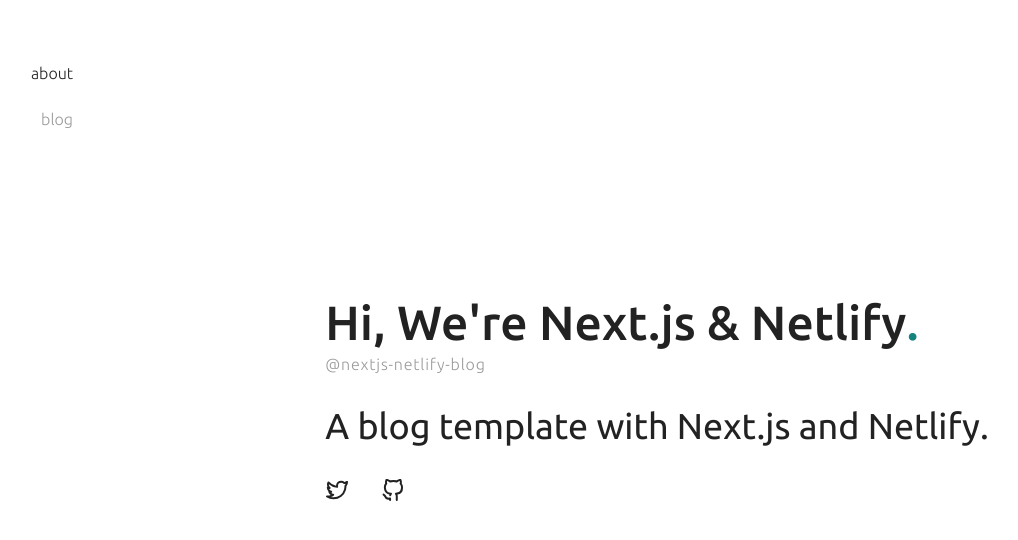
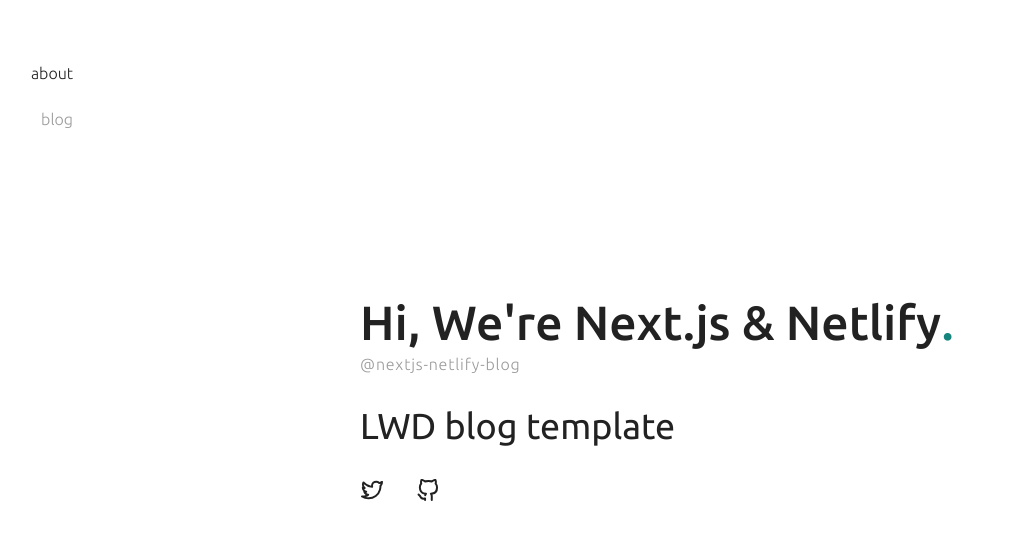
Before and after one commit to llogan382/grist-labs, a Next.js app: page / in a window 1280 px wide. Shown: the top 540 px of the page, without its empty margins (39-1057 px from the left). Built offline with nearby package versions, Linux system fonts and the light colour scheme.

Commit message:
chore: trigger small rebuild

```diff
--- a/src/pages/index.tsx
+++ b/src/pages/index.tsx
@@ -20,7 +20,7 @@
             Hi, We're Next.js & Netlify<span className="fancy">.</span>
           </h1>
           <span className="handle">@nextjs-netlify-blog</span>
-          <h2>A blog template with Next.js and Netlify.</h2>
+          <h2>LWD blog template</h2>
           <SocialList />
         </div>
       </div>
```
